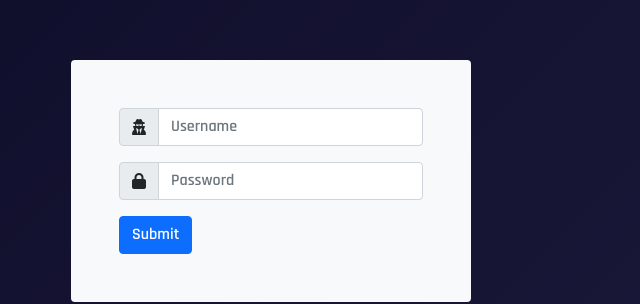
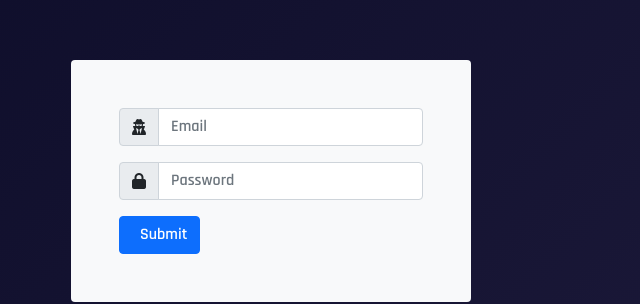
Before and after one commit to gafc2001/gafc2001.github.io, a React (Create React App) app: page /superlogin in a window 1280 px wide. Shown: the part 140-444 px from the top of the page, without its empty margins (369-1009 px from the left). Built offline with nearby package versions, Linux system fonts and the light colour scheme.

Commit message:
Login request

```diff
--- a/src/components/Forms/ContactForm.jsx
+++ b/src/components/Forms/ContactForm.jsx
@@ -1,6 +1,6 @@
 import React, { useState,useRef} from 'react';
 import { Col, Row, Form, Button, Spinner } from 'react-bootstrap';
-import { Section } from './../Section';
+import { Section } from './../Utils/Section';
 
 import programming from './../../assets/images/i3.webp';
 import { sendMessage } from '../../services/Message';
--- a/src/components/Project/Project.js
+++ b/src/components/Project/Project.js
@@ -1,6 +1,6 @@
 import React from 'react'
 import useLanguage from './../../hooks/useLanguage';
-import { Section } from './../Section'
+import { Section } from './../Utils/Section';
 import { ProjectItem } from './ProjectItem'
 export const Project = () => {
   const {lang} = useLanguage();
--- a/src/components/Skill/Skill.js
+++ b/src/components/Skill/Skill.js
@@ -1,7 +1,7 @@
 import React from 'react'
 import useLanguage from './../../hooks/useLanguage';
 import { TechSkill } from './TechSkill'
-import { Section } from "./../Section"
+import { Section } from './../Utils/Section';
 export const Skill = () => {
   const {lang} = useLanguage();
   const data = lang.skills;
--- /dev/null
+++ b/src/components/Utils/Alert.js
@@ -0,0 +1,14 @@
+import Swal from 'sweetalert2'
+import withReactContent from 'sweetalert2-react-content'
+
+const MySwal = withReactContent(Swal)
+
+
+const Alert = (icon, title, text) => {
+    MySwal.fire({
+        "icon": icon,
+        "title": title,
+        "text": text
+    })
+}
+export default Alert;
--- a/src/pages/Login.js
+++ b/src/pages/Login.js
@@ -1,19 +1,20 @@
 import React,{useState,useMemo} from "react";
 import "./../assets/css/admin.css";
 import { Form, InputGroup, Button } from "react-bootstrap";
+import {login,logout} from "./../services/Auth";
 export const Login = () => {
 
 
     const initialState = useMemo(() => {
         return {
-            "username" : "",
+            "email" : "",
             "password" : "",
         }
     },[])
 
     const [validated,setValidated] = useState(false);
     const [data, setData]  = useState(initialState);
-
+    const [loading, setLoading] = useState(false);
     const handleInputChange = (e) => {
         setValidated(true);
         const value = e.target.value;
@@ -24,7 +25,12 @@ export const Login = () => {
     }
     const handleSubmit = (e) => {
         e.preventDefault();
-        console.log(data);
+        const send = async () => {
+            setLoading(true);
+            await login(data);
+            setLoading(false);
+        }
+        send();
     }
 
 
@@ -39,9 +45,10 @@ export const Login = () => {
                     <i className="fas fa-user-secret"></i>
                     </InputGroup.Text>
                     <Form.Control
-                    name="username"
-                    placeholder="Username"
-                    aria-label="Username"
+                    type="email"
+                    name="email"
+                    placeholder="Email"
+                    aria-label="Email"
                     required
                     onChange={(e) => handleInputChange(e)}
                     />
@@ -59,7 +66,12 @@ export const Login = () => {
                     onChange={(e) => handleInputChange(e)}
                     />
                 </InputGroup>
-                <Button type="submit">Submit</Button>
+                <Button type="submit" disabled={loading}>
+                    {loading &&
+                        <span className="spinner-grow spinner-grow-sm" role="status" aria-hidden="true"></span>
+                    }
+                    <span className="ms-2">Submit</span>
+                </Button>
             </Form>
         </div>
     </main>
--- /dev/null
+++ b/src/services/Auth.js
@@ -0,0 +1,27 @@
+import Alert from "./../components/Utils/Alert";
+
+const api = process.env.REACT_APP_API_URL;
+const login = async (request) => {
+    const endpoint = `${api}/api/auth/login`;
+    await fetch(endpoint,{
+            'method' : 'POST',
+            'body' : JSON.stringify(request),
+        }).then(resp => {
+            if(!resp.ok) throw new Error("Invalid credentials");
+            return resp.json();
+        })
+        .then(json => {
+            const data = json.data;
+            localStorage.setItem('auth_token',data.credentials.token);
+            Alert("success","Good",data.message);
+        })
+        .catch(err => Alert("error","Error",err.message));
+
+}
+const logout = async () => {
+
+}
+export {
+    login,
+    logout
+}
--- a/src/services/Message/index.js
+++ b/src/services/Message/index.js
@@ -1,7 +1,4 @@
-import Swal from 'sweetalert2'
-import withReactContent from 'sweetalert2-react-content'
-
-const MySwal = withReactContent(Swal)
+import Alert from "./../../components/Utils/Alert";
 
 const sendMessage = async(data) => {
     const api = `${process.env.REACT_APP_API_URL}/api/message`;
@@ -17,18 +14,10 @@ const sendMessage = async(data) => {
         if(!resp.ok) throw new Error("Error")
         return resp.json();
     }).then(json => {
-        MySwal.fire({
-            icon: 'success',
-            title: 'Yeahh!',
-            text: 'Message sent',
-        })
+        Alert('success','Yeahh!','Message sent')
     })
     .catch(err => {
-        MySwal.fire({
-            icon: 'error',
-            title: 'Oops...',
-            text: 'Something went wrong!',
-        })
+        Alert('error','Oops...','Something went wrong!');
     })
 }
 
```
Also changed, not shown: src/components/Utils/Section.jsx (renamed from src/components/Section.js).
